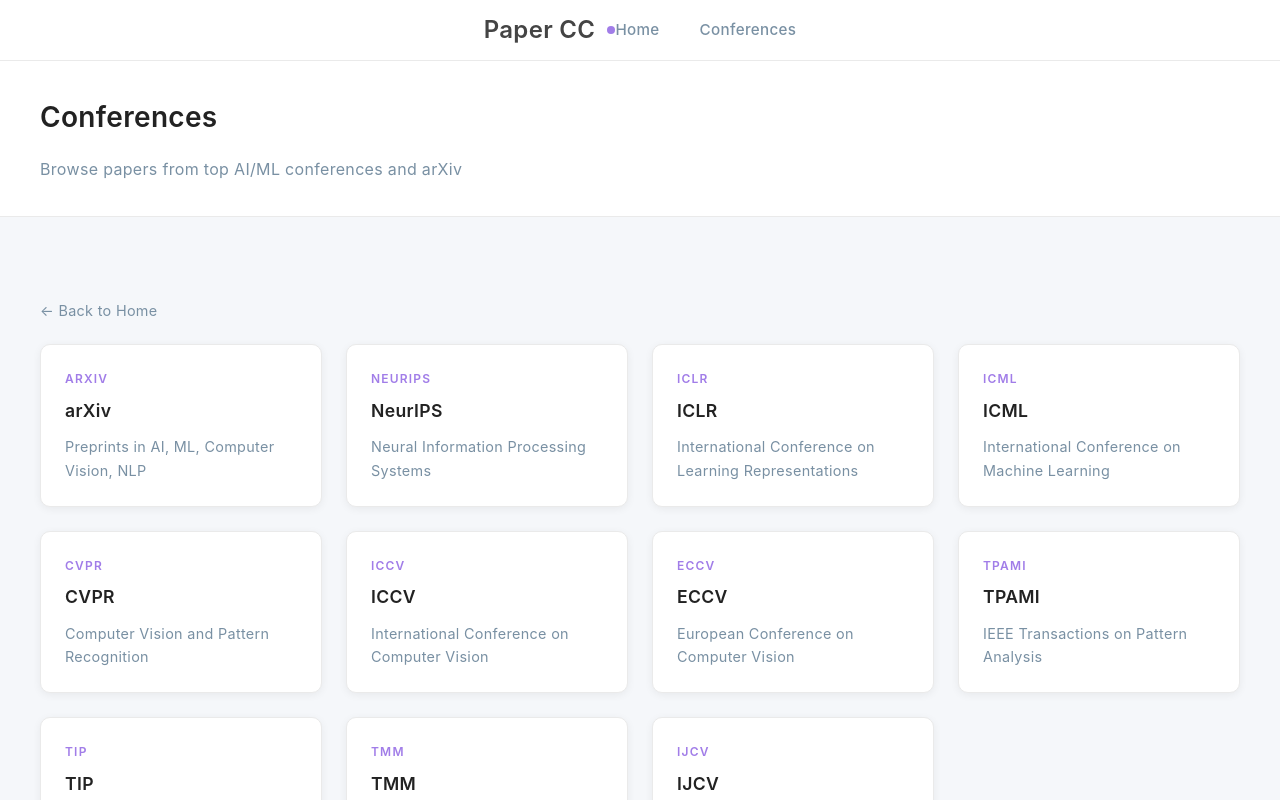
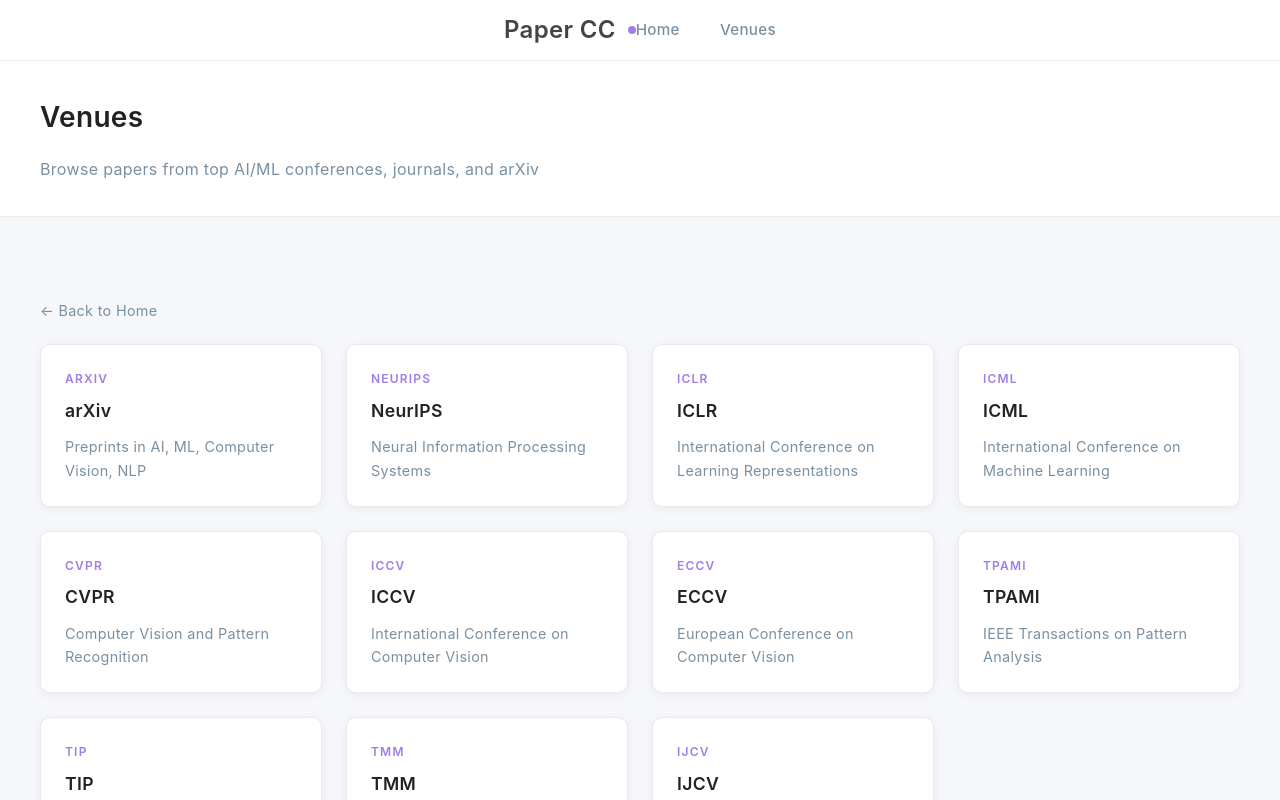
Before and after one commit to yidingcv/paper-copilot, a Next.js app: page /papercc/conferences in a window 1280 px wide. Shown: the top 800 px of the page. Built offline with nearby package versions, Linux system fonts and the light colour scheme.

Commit message:
Update copy to include journals: change nav to Venues, update descriptions
Co-Authored-By: Claude Opus 4.6 <noreply@anthropic.com>

```diff
--- a/app/conferences/page.tsx
+++ b/app/conferences/page.tsx
@@ -19,8 +19,8 @@ export default function ConferencesPage() {
     <main>
       <div className="page-header">
         <div className="container">
-          <h1>Conferences</h1>
-          <p>Browse papers from top AI/ML conferences and arXiv</p>
+          <h1>Venues</h1>
+          <p>Browse papers from top AI/ML conferences, journals, and arXiv</p>
         </div>
       </div>
 
--- a/app/layout.tsx
+++ b/app/layout.tsx
@@ -4,7 +4,7 @@ import './globals.css'
 
 export const metadata: Metadata = {
   title: 'Paper CC',
-  description: 'Track research papers from top AI/ML conferences and arXiv',
+  description: 'Track research papers from top AI/ML conferences, journals, and arXiv',
 }
 
 function Header() {
@@ -16,7 +16,7 @@ function Header() {
         </Link>
         <nav className="nav">
           <Link href="/">Home</Link>
-          <Link href="/conferences">Conferences</Link>
+          <Link href="/conferences">Venues</Link>
         </nav>
       </div>
     </header>
--- a/app/page.tsx
+++ b/app/page.tsx
@@ -82,7 +82,7 @@ export default function Home() {
       {/* Hero */}
       <section className="hero">
         <h1>Track Research Papers Effortlessly</h1>
-        <p>Search across arXiv and top AI/ML conferences in one place</p>
+        <p>Search across arXiv, top conferences, and journals in one place</p>
         <form className="hero-search" onSubmit={handleSearch}>
           <input
             type="text"
```
